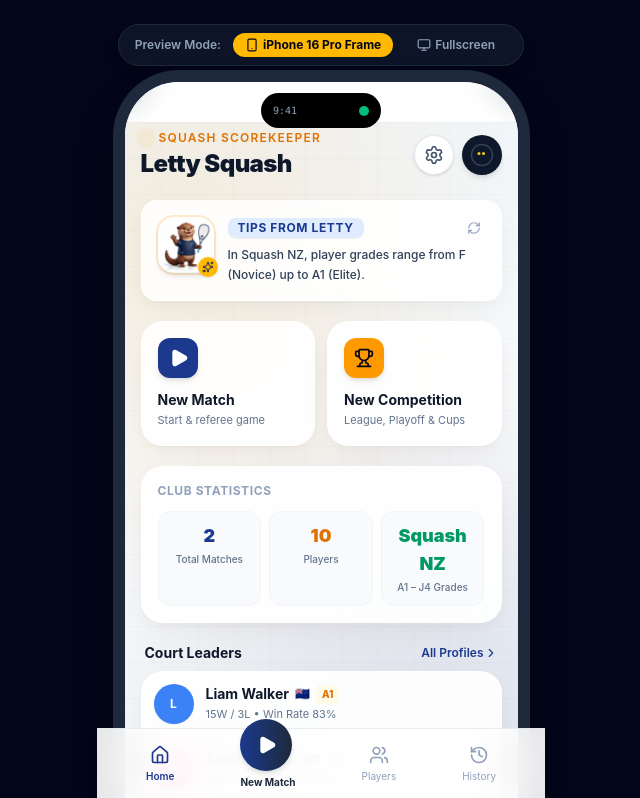
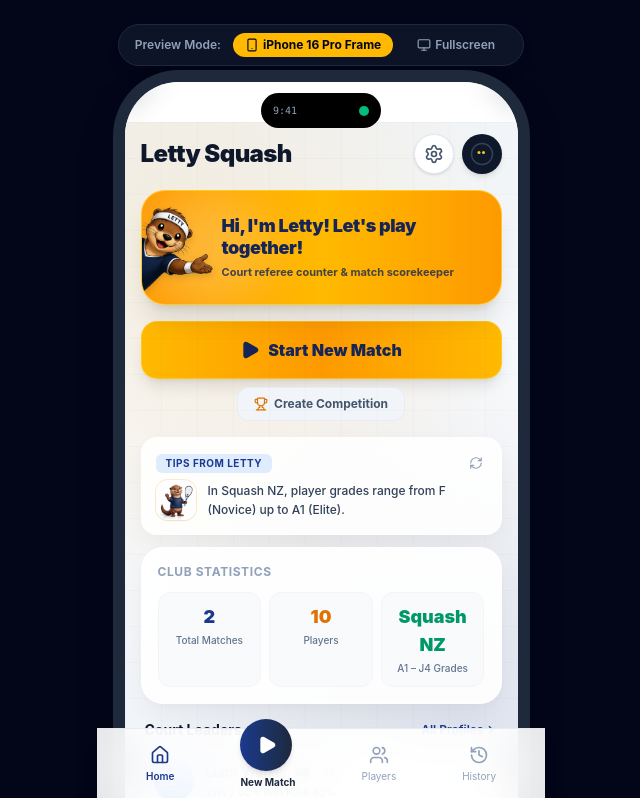
Before and after one commit to sergeyopaic/LettySquash, a React (Vite) app: page / in a window 1280 px wide. Shown: the top 798 px of the page, without its empty margins (319-959 px from the left). Built offline with nearby package versions, Linux system fonts and the light colour scheme.

Commit message:
hi letty

```diff
--- a/src/components/DashboardView.tsx
+++ b/src/components/DashboardView.tsx
@@ -39,17 +39,11 @@
   };
 
   return (
-    <div className="pb-24 pt-2 px-4 space-y-5">
-      {/* Top Header */}
-      <div className="flex items-center justify-between">
+    <div className="pb-24 pt-2 px-4 space-y-4">
+      {/* Clean Top Header */}
+      <div className="flex items-center justify-between pt-1">
         <div>
-          <div className="flex items-center space-x-2">
-            <span className="w-2.5 h-2.5 rounded-full bg-amber-500 animate-ping" />
-            <span className="text-xs font-semibold text-amber-600 uppercase tracking-widest">
-              Squash Scorekeeper
-            </span>
-          </div>
-          <h1 className="text-2xl font-black text-slate-900 tracking-tight mt-0.5">
+          <h1 className="text-2xl font-black text-slate-900 tracking-tight">
             Letty Squash
           </h1>
         </div>
@@ -68,7 +62,7 @@
         </div>
       </div>
 
-      {/* Mascot Banner */}
+      {/* Hero Mascot Greeting Banner: Letty peeking from far left edge saying "Hi, I'm Letty! Let's play together!" */}
       <LettyBanner variant="home" />
 
       {/* Active Game Alert Banner (if match in progress) */}
@@ -121,34 +115,29 @@
         </div>
       )}
 
-      {/* Main Action Callouts: New Match (Left) & New Competition (Right) */}
-      <div className="grid grid-cols-2 gap-3">
+      {/* Centered Main Action Buttons Section */}
+      <div className="space-y-2 text-center pt-1">
+        {/* Large Prominent Primary Button */}
         <button
           onClick={openNewMatchModal}
-          className="ios-card p-4 text-left flex flex-col justify-between hover:border-blue-900/30 transition-all group shadow-sm bg-gradient-to-br from-white to-blue-50/50"
+          className="w-full py-4 bg-gradient-to-r from-amber-400 via-amber-500 to-amber-400 hover:from-amber-300 hover:to-amber-400 text-blue-950 font-black text-base rounded-2xl shadow-lg flex items-center justify-center space-x-2 transition-transform active:scale-98 border border-amber-300/60"
         >
-          <div className="w-10 h-10 rounded-xl bg-blue-900 text-white flex items-center justify-center mb-3 shadow-md group-hover:scale-105 transition-transform">
-            <Play className="w-5 h-5 fill-current ml-0.5" />
-          </div>
-          <div>
-            <h3 className="font-bold text-slate-900 text-sm">New Match</h3>
-            <p className="text-[11px] text-slate-500 mt-0.5">Start & referee game</p>
-          </div>
+          <Play className="w-5 h-5 fill-current" />
+          <span>Start New Match</span>
         </button>
 
+        {/* Secondary Smaller Subtle Competition Button */}
         <button
           onClick={openNewCompetitionModal}
-          className="ios-card p-4 text-left flex flex-col justify-between hover:border-amber-500/30 transition-all group shadow-sm bg-gradient-to-br from-white to-amber-50/40"
+          className="text-xs font-bold text-slate-600 hover:text-blue-900 bg-slate-100 hover:bg-slate-200/80 py-2 px-4 rounded-xl transition-colors inline-flex items-center space-x-1.5 border border-slate-200/60"
         >
-          <div className="w-10 h-10 rounded-xl bg-amber-500 text-slate-950 flex items-center justify-center mb-3 shadow-md group-hover:scale-105 transition-transform">
-            <Trophy className="w-5 h-5" />
-          </div>
-          <div>
-            <h3 className="font-bold text-slate-900 text-sm">New Competition</h3>
-            <p className="text-[11px] text-slate-500 mt-0.5">League, Playoff & Cups</p>
-          </div>
+          <Trophy className="w-3.5 h-3.5 text-amber-600" />
+          <span>Create Competition</span>
         </button>
       </div>
+
+      {/* Standalone Letty Tips Card (Separate Block) */}
+      <LettyBanner variant="tips" />
 
       {/* Overview Stats */}
       <div className="ios-card p-4 space-y-3">
--- a/src/components/LettyBanner.tsx
+++ b/src/components/LettyBanner.tsx
@@ -1,18 +1,19 @@
 import React, { useState } from 'react';
 import { useSquash } from '../context/SquashContext';
 import { LETTY_TIPS } from '../data/mockData';
-import { Sparkles, RefreshCw } from 'lucide-react';
+import { RefreshCw, Play } from 'lucide-react';
 
 interface LettyBannerProps {
   customMessage?: string;
-  variant?: 'home' | 'match' | 'victory';
+  variant?: 'home' | 'match' | 'tips' | 'victory';
+  onStartMatch?: () => void;
 }
 
-export const LettyBanner: React.FC<LettyBannerProps> = ({ customMessage, variant = 'home' }) => {
+export const LettyBanner: React.FC<LettyBannerProps> = ({ customMessage, variant = 'home', onStartMatch }) => {
   const { settings } = useSquash();
   const [tipIndex, setTipIndex] = useState(0);
 
-  if (!settings.showMascotTips && variant === 'home') {
+  if (!settings.showMascotTips && variant === 'tips') {
     return null;
   }
 
@@ -40,37 +41,53 @@
     );
   }
 
-  const getMascotSrc = () => {
-    if (variant === 'victory') {
-      return '/assets/letty_winner.jpg';
-    }
-    return '/assets/letty_avatar.jpg';
-  };
+  // Hero Home Banner: Peeking Letty + Greeting + Striking "Start New Match" CTA Button inside the SINGLE card!
+  if (variant === 'home') {
+    return (
+      <div className="relative rounded-3xl p-4 min-h-[115px] overflow-hidden bg-gradient-to-r from-amber-500 via-amber-400 to-amber-500 text-blue-950 shadow-xl border border-amber-300/80 flex items-center mb-3">
+        {/* Ambient background glow */}
+        <div className="absolute left-0 top-0 bottom-0 w-32 bg-white/20 rounded-full blur-xl pointer-events-none" />
 
-  return (
-    <div className="ios-glass-card rounded-2xl p-4 mb-5 border border-slate-200/80 shadow-md relative overflow-hidden bg-gradient-to-br from-white via-amber-50/20 to-blue-50/30">
-      <div className="flex items-start space-x-3.5">
-        <div className="relative flex-shrink-0">
-          <div className="w-14 h-14 rounded-2xl overflow-hidden shadow-md ring-2 ring-amber-500/20 bg-slate-100 flex items-center justify-center">
+        {/* Letty peeking from far left edge */}
+        <div className="absolute -left-1 bottom-0 h-full flex items-end z-10 pointer-events-none">
           <img
-              src={getMascotSrc()}
-              alt="Letty"
-              className="w-full h-full object-cover letty-bounce"
+            src="/assets/letty_wants_to_play.png"
+            alt="Letty Peeking"
+            className="h-[115px] w-auto object-contain drop-shadow-md"
           />
         </div>
-          <div className="absolute -bottom-1 -right-1 bg-amber-400 text-blue-950 p-1 rounded-full text-[10px] font-black shadow">
-            <Sparkles className="w-3 h-3" />
+
+        {/* Greeting Text + High-Contrast Start Match CTA Button */}
+        <div className="pl-14 sm:pl-16 pr-1 flex-1 z-20 space-y-1">
+          <h2 className="text-base sm:text-lg font-black text-blue-950 leading-tight tracking-tight">
+            Hi, I'm Letty! Let's play together!
+          </h2>
+          <p className="text-[11px] font-bold text-blue-950/80">
+            Court referee counter & match scorekeeper
+          </p>
+
+          {/* Integrated High-Contrast CTA Button */}
+          {onStartMatch && (
+            <button
+              onClick={onStartMatch}
+              className="mt-2 py-2.5 px-4 bg-blue-950 hover:bg-slate-900 text-amber-400 font-black text-xs rounded-xl shadow-md flex items-center space-x-2 transition-transform active:scale-98 border border-blue-900/40"
+            >
+              <Play className="w-3.5 h-3.5 fill-current" />
+              <span>Start New Match</span>
+            </button>
+          )}
         </div>
       </div>
+    );
+  }
 
-        <div className="flex-1 min-w-0">
-          <div className="flex items-center justify-between">
-            <div className="flex items-center space-x-1.5">
-              <span className="text-xs font-bold uppercase tracking-wider text-blue-900 bg-blue-100/90 px-2.5 py-0.5 rounded-lg shadow-2xs">
+  // Separate Letty Tips Card (Standalone)
+  return (
+    <div className="ios-glass-card rounded-2xl p-3.5 mb-3 border border-slate-200/80 shadow-sm bg-gradient-to-br from-white via-amber-50/20 to-blue-50/20">
+      <div className="flex items-center justify-between mb-1.5">
+        <span className="text-[10px] font-bold uppercase tracking-wider text-blue-900 bg-blue-100/90 px-2.5 py-0.5 rounded-md">
           Tips from Letty
         </span>
-            </div>
-            {variant === 'home' && (
         <button
           onClick={nextTip}
           className="text-slate-400 hover:text-blue-900 transition-colors p-1 rounded-full hover:bg-slate-100"
@@ -78,14 +95,20 @@
         >
           <RefreshCw className="w-3.5 h-3.5" />
         </button>
-            )}
       </div>
 
-          <p className="text-xs font-medium text-slate-700 mt-1.5 leading-relaxed">
+      <div className="flex items-center space-x-3">
+        <div className="w-10 h-10 rounded-xl overflow-hidden shadow-xs ring-1 ring-amber-500/20 bg-slate-100 flex-shrink-0">
+          <img
+            src="/assets/letty_avatar.jpg"
+            alt="Letty Mascot"
+            className="w-full h-full object-cover"
+          />
+        </div>
+        <p className="text-xs font-medium text-slate-700 leading-relaxed flex-1">
           {customMessage || LETTY_TIPS[tipIndex]}
         </p>
       </div>
     </div>
-    </div>
   );
 };
```
Also changed, not shown: public/assets/letty_wants_to_play.png (added). Lines whose indentation alone changed are shown as unchanged.
